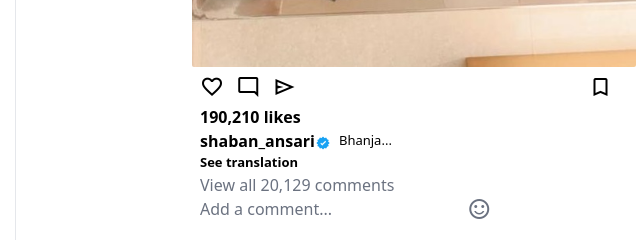
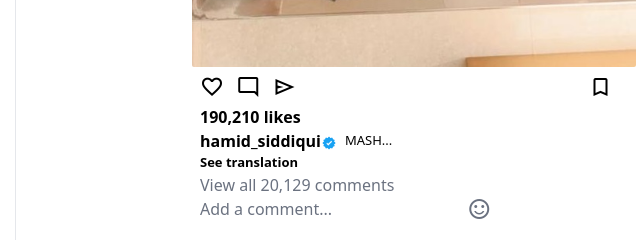
Before and after one commit to maaz80/insta, a plain HTML site: page index.html in a window 1280 px wide. Shown: the part 1620-1860 px from the top of the page, 41-681 px from the left. Drawn offline with nearby package versions, Linux system fonts and the light colour scheme.

Commit message:
UpdateD index.html

```diff
--- a/index.html
+++ b/index.html
@@ -297,7 +297,7 @@
             <div class="up h-12 md:hidden block ">
                 <div class="flex items-center justify-between">
                     <img class="w-28 pl-2" src="in.png" alt="">
-                    <span class="material-symbols-outlined  cursor-pointer ml-[42%] ">
+                    <span class="material-symbols-outlined  cursor-pointer ml-[49%] ">
                         favorite
                     </span>
                     <img class="w-6 mr-4" src="chat.png" alt="">
@@ -428,9 +428,9 @@
                     </span>
                     <div class="font-semibold ml-2">190,210 likes</div>
                     <div class="b-t flex items-center">
-                        <div class="profileN font-semibold cursor-pointer ml-2">shaban_ansari</div>
+                        <div class="profileN font-semibold cursor-pointer ml-2">hamid_siddiqui</div>
                         <img class="w-4 h-4 flex mt-1 gap-3" src="b-t.png" alt="">
-                        <div class=" text-[13px] pl-2">Bhanja...</div>
+                        <div class=" text-[13px] pl-2">MASH...</div>
                     </div>
                     <div class="font-semibold text-[13px]  cursor-pointer ml-2">See translation</div>
                     <div class=" text-gray-500 cursor-pointer ml-2">View all 20,129 comments</div>
```
